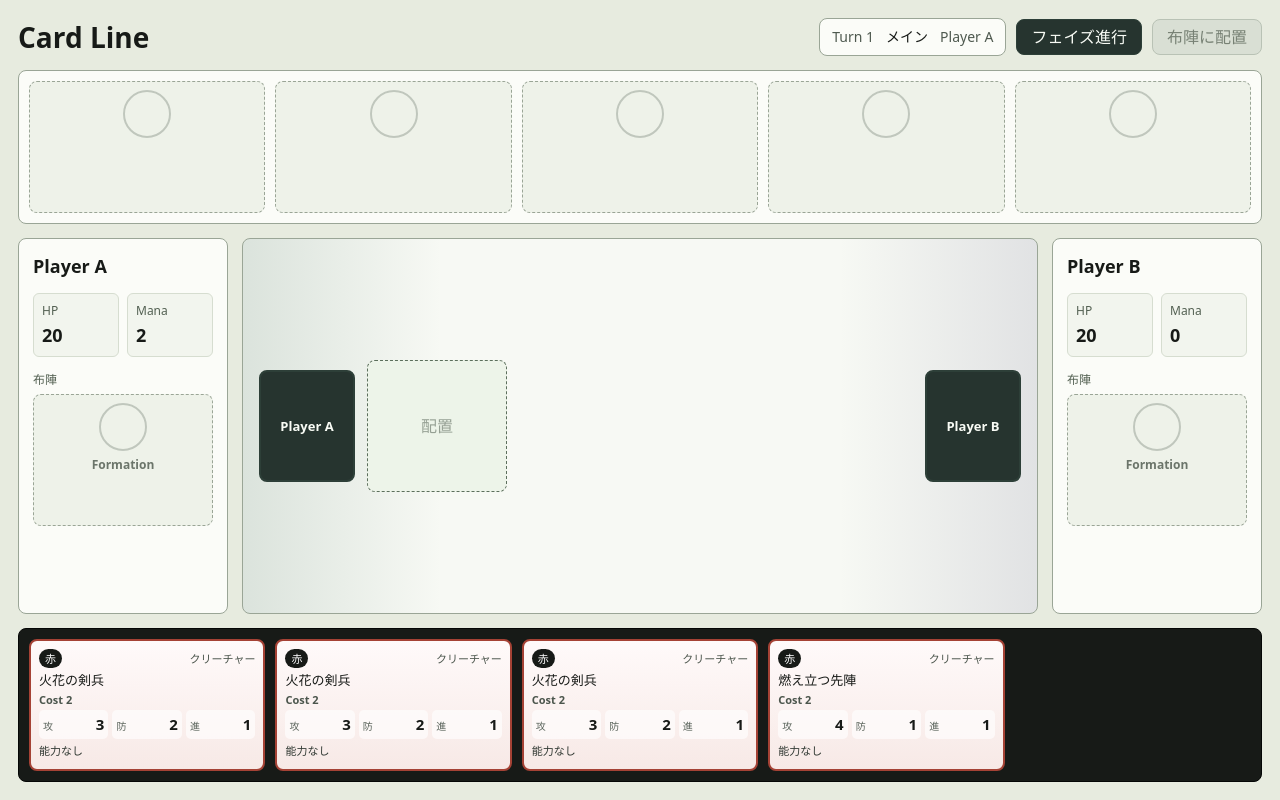
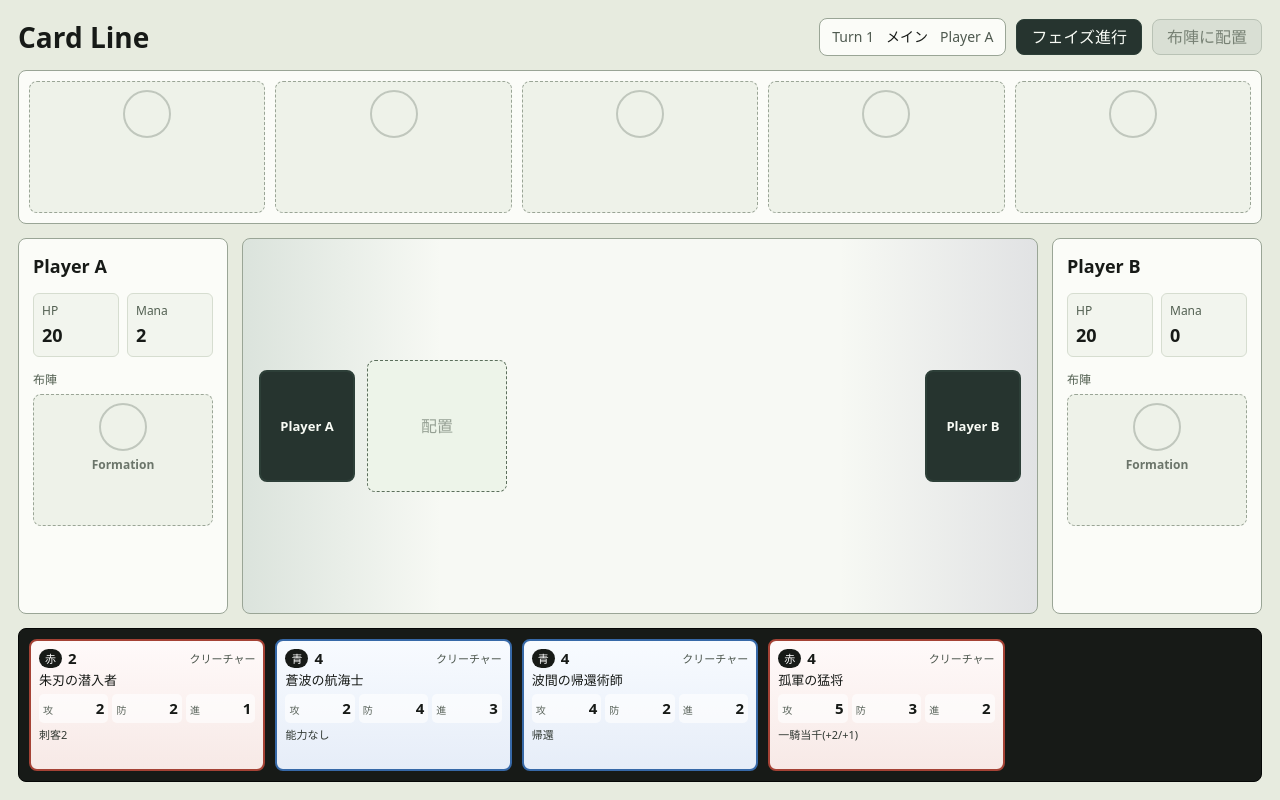
Before and after one commit to kurehajime/cardivide, a React (Vite) app: page / in a window 1280 px wide. Built offline with nearby package versions, Linux system fonts and the light colour scheme.

Commit message:
カード表記調整

```diff
--- a/src/App.css
+++ b/src/App.css
@@ -330,13 +330,17 @@
 }
 
 .hand-card-button {
-  display: block;
+  display: grid;
   min-width: 0;
   padding: 0;
   border: 0;
   border-radius: 8px;
   background: transparent;
   color: inherit;
+}
+
+.hand-card-button > .card-view {
+  height: 100%;
 }
 
 .hand-card-button:not(:disabled) {
@@ -360,7 +364,7 @@
 .card-view {
   min-height: 158px;
   display: grid;
-  grid-template-rows: auto auto auto auto 1fr;
+  grid-template-rows: auto auto auto 1fr;
   gap: 6px;
   padding: 9px;
   border: 2px solid #343a35;
@@ -421,8 +425,16 @@
 
 .card-title-row {
   display: flex;
+  flex-wrap: wrap;
   align-items: center;
   justify-content: space-between;
+  gap: 6px;
+  min-width: 0;
+}
+
+.card-color-cost {
+  display: inline-flex;
+  align-items: center;
   gap: 6px;
   min-width: 0;
 }
@@ -448,6 +460,16 @@
   color: #4b554c;
 }
 
+.card-kind {
+  margin-left: auto;
+}
+
+.card-cost {
+  color: #171a17;
+  font-size: 15px;
+  font-weight: 800;
+}
+
 .card-view h3 {
   margin: 0;
   min-width: 0;
@@ -456,10 +478,6 @@
   line-height: 1.2;
   letter-spacing: 0;
   overflow-wrap: anywhere;
-}
-
-.card-cost {
-  justify-self: start;
 }
 
 .card-stats {
--- a/src/components/CardView.tsx
+++ b/src/components/CardView.tsx
@@ -42,11 +42,15 @@ const CardView = ({ card, compact = false, faceDown = false, label }: CardViewPr
   return (
     <article className={`card-view card-${colorClass} ${compact ? 'card-compact' : ''}`}>
       <header className="card-title-row">
-        <span className="card-color">{colorLabel}</span>
+        <span className="card-color-cost">
+          <span className="card-color">{colorLabel}</span>
+          <span className="card-cost" aria-label={`コスト ${card.cost}`}>
+            {card.cost}
+          </span>
+        </span>
         <span className="card-kind">{KIND_LABELS[card.kind]}</span>
       </header>
       <h3>{card.name}</h3>
-      <div className="card-cost">Cost {card.cost}</div>
       {card.kind === 'creature' && (
         <dl className="card-stats">
           <div>
--- a/src/game/GameManager.ts
+++ b/src/game/GameManager.ts
@@ -16,6 +16,20 @@ const PHASE_ORDER = ['main', 'battle', 'cleanup'] satisfies Phase[]
 
 const PLAYER_BARRIER = 2
 const MAX_HAND_SIZE = 5
+
+const shuffleCardIds = (
+  cardIds: CardInstanceId[],
+  random: () => number,
+): CardInstanceId[] => {
+  const shuffled = [...cardIds]
+
+  for (let index = shuffled.length - 1; index > 0; index -= 1) {
+    const swapIndex = Math.floor(random() * (index + 1))
+    ;[shuffled[index], shuffled[swapIndex]] = [shuffled[swapIndex], shuffled[index]]
+  }
+
+  return shuffled
+}
 
 const getOpponentId = (playerId: PlayerId): PlayerId =>
   playerId === 'playerA' ? 'playerB' : 'playerA'
@@ -63,11 +77,19 @@ const cloneGameState = (state: GameState): GameState => ({
     : null,
 })
 
-const createInitialState = (): GameState => {
+const createInitialState = (random: () => number): GameState => {
   const playerACards = createStandardDeck('playerA', 1)
   const playerBCards = createStandardDeck('playerB', playerACards.length + 1)
   const cardInstances = [...playerACards, ...playerBCards]
   const cards = Object.fromEntries(cardInstances.map((instance) => [instance.id, instance]))
+  const playerADeck = shuffleCardIds(
+    playerACards.map(({ id }) => id),
+    random,
+  )
+  const playerBDeck = shuffleCardIds(
+    playerBCards.map(({ id }) => id),
+    random,
+  )
 
   return {
     turn: 1,
@@ -80,12 +102,12 @@ const createInitialState = (): GameState => {
       playerA: createPlayer(
         'playerA',
         'Player A',
-        playerACards.map(({ id }) => id),
+        playerADeck,
       ),
       playerB: createPlayer(
         'playerB',
         'Player B',
-        playerBCards.map(({ id }) => id),
+        playerBDeck,
       ),
     },
     board: {
@@ -410,8 +432,8 @@ export class GameManager {
     this.state = state
   }
 
-  static create(): GameManager {
-    return GameManager.from(resolveKeepUpState(createInitialState()))
+  static create(random: () => number = Math.random): GameManager {
+    return GameManager.from(resolveKeepUpState(createInitialState(random)))
   }
 
   static from(state: GameState): GameManager {
```
Also changed, not shown: 1 other file (tests, documents, lock files or other folders).
